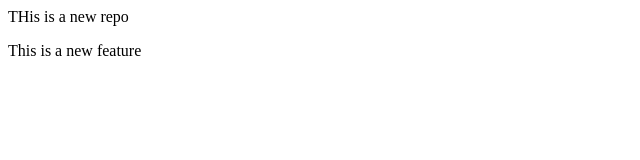
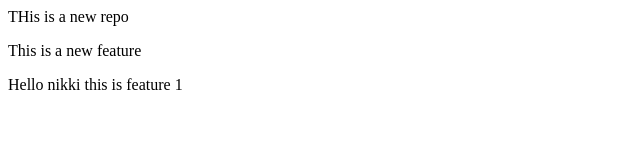
Before and after one commit to ankitkirthwal/local-repo, a plain HTML site: page index.html in a window 1280 px wide. Shown: the whole page, without its empty margins (0-640 px from the left). Drawn offline with Linux system fonts and the light colour scheme.

Commit message:
Add new lines

```diff
--- a/index.html
+++ b/index.html
@@ -1,2 +1,3 @@
 <p>THis is a new repo</p>
 <p>This is a new feature</p>
+<p>Hello nikki this is feature 1</p>
```
